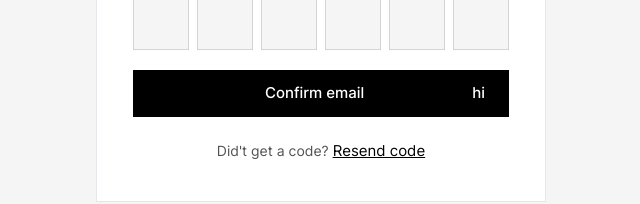
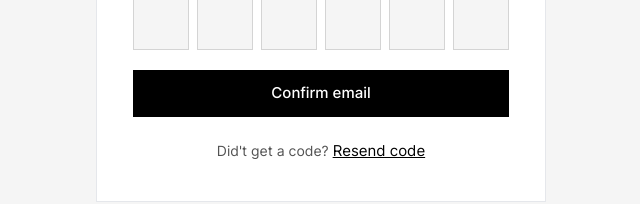
Before and after one commit to davidivkovic/smart-home, a SvelteKit app in the folder client/: page /signup/1 in a window 1280 px wide. Shown: the part 364-568 px from the top of the page, without its empty margins (319-959 px from the left). Built offline with nearby package versions, Linux system fonts and the light colour scheme.

Commit message:
Organize files

```diff
--- a/client/jsconfig.json
+++ b/client/jsconfig.json
@@ -1,9 +1,11 @@
 {
+  "extends": "./.svelte-kit/tsconfig.json",
   "compilerOptions": {
     "baseUrl": ".",
     "paths": {
-      "@/*": ["src/*"],
-      "$lib/*": ["src/lib/*"]
+      "@/*": ["./src/*"],
+      "$lib":["./src/lib"],
+      "$lib/*":["./src/lib/*"]
     }
   }
 }
--- a/client/src/lib/components/UI/dialog/DialogOutlet.svelte
+++ b/client/src/lib/components/UI/dialog/DialogOutlet.svelte
@@ -1,5 +1,5 @@
 <script>
-  import { dialogs } from '@/appStore'
+  import { dialogs } from '@/lib/stores/appStore'
   import Dialog from './Dialog.svelte'
 </script>
 
--- a/client/src/lib/components/UI/notification/NotificationOutlet.svelte
+++ b/client/src/lib/components/UI/notification/NotificationOutlet.svelte
@@ -1,5 +1,5 @@
 <script>
-  import { notifications } from '@/appStore'
+  import { notifications } from '@/lib/stores/appStore'
   import Notification from './Notification.svelte'
 </script>
 
--- a/client/src/routes/(business)/+page.svelte
+++ b/client/src/routes/(business)/+page.svelte
@@ -1,6 +1,6 @@
 <script>
   import ConfirmDialog from '$lib/components/test/ConfirmDialog.svelte'
-  import { openNotification, openDialog } from '@/appStore'
+  import { openNotification, openDialog } from '$lib/stores/appStore'
 
   const open = () => {
     openNotification('Uh oh! Something went wrong!', 'Sorry, there was a problem with your request')
--- a/client/src/routes/signup/[email]/+page.svelte
+++ b/client/src/routes/signup/[email]/+page.svelte
@@ -70,7 +70,7 @@
       />
     {/each}
   </div>
-  <button class="primary mt-5">Confirm email <div class="float-right">hi</div></button>
+  <button class="primary mt-5">Confirm email</button>
   <p class="mt-6 text-center text-sm">
     Did't get a code? <button
       class="bg-transparent p-0 font-normal text-black underline"
```
Also changed, not shown: client/src/lib/components/test/ConfirmDialog.svelte (+1 -1 lines), client/src/lib/stores/appStore.js (renamed from client/src/appStore.js).
